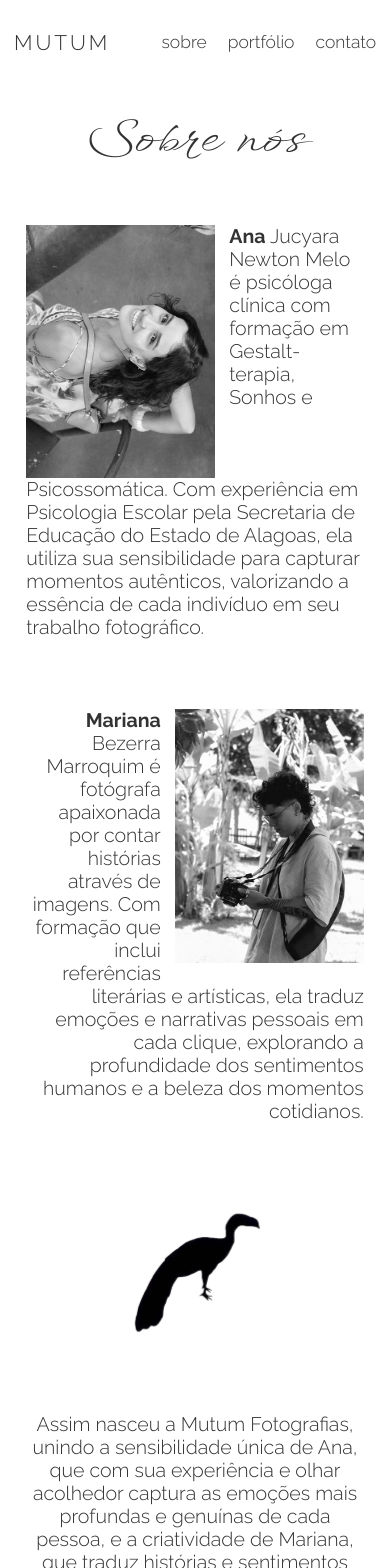
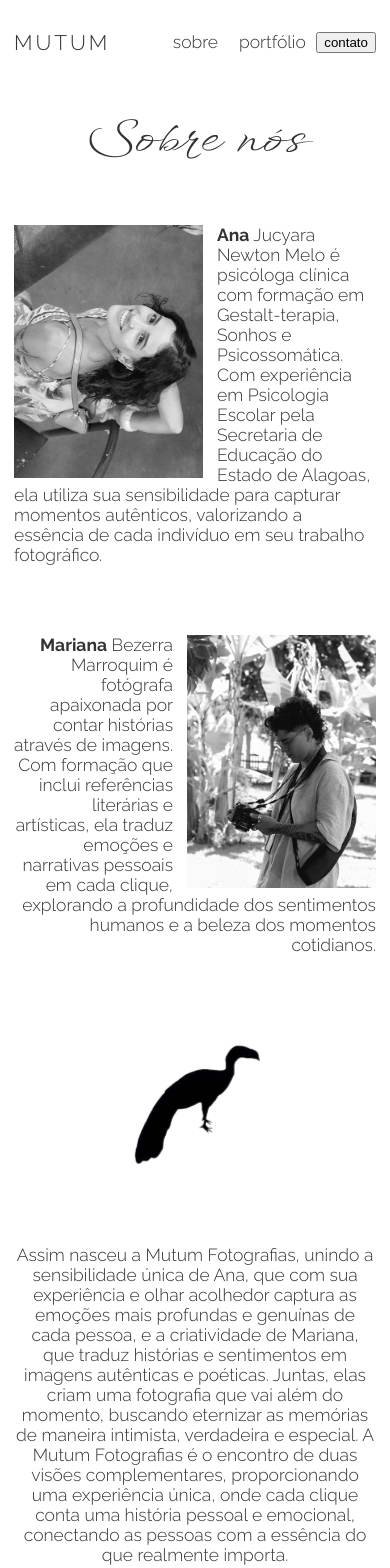
Before and after one commit to MariliaNewton/mutum, a React (Vite) app: page /sobre in a window 390 px wide. Shown: the top 1568 px of the page. Built offline with nearby package versions, Linux system fonts and the light colour scheme.

Commit message:
change function scroll to contact

```diff
--- a/src/components/Header.jsx
+++ b/src/components/Header.jsx
@@ -46,6 +46,13 @@ export default function Header({
     };
   }, []);
 
+  function scrollToFooter() {
+    const footer = document.getElementById("footer");
+    if (footer) {
+      footer.scrollIntoView({ behavior: "smooth" });
+    }
+  }
+
   return (
     <motion.header style={{ color, backgroundColor: headerBackgroundColor }}>
       <nav className="header-nav">
@@ -92,7 +99,8 @@ export default function Header({
             </AnimatePresence>
           </motion.li>
           <motion.li initial="rest" whileHover="hover" animate="rest">
-            <a href="#footer">contato</a>
+            <button onClick={scrollToFooter}>contato</button>
+            {/* <a href="#footer">contato</a> */}
             <motion.div
               variants={linkVariants}
               style={{ borderColor: color }}
--- a/src/components/InstagramPreview.jsx
+++ b/src/components/InstagramPreview.jsx
@@ -1,5 +1,6 @@
 import { motion, useInView } from "motion/react";
 import { useRef } from "react";
+import { useOutletContext } from "react-router-dom";
 
 const imageNames = Array.from(
   { length: 19 },
@@ -8,13 +9,14 @@ const imageNames = Array.from(
 
 export default function InstagramPreview() {
   const ref = useRef(null);
-  const isInView = useInView(ref, { once: true });
+  const { isMobile } = useOutletContext();
+  const isInView = useInView(ref, { once: false });
   return (
     <section className="instagram-section">
       <motion.h1
         variants={{
           hidden: {
-            y: "200%",
+            y: isMobile ? "90%" : "200%",
             opacity: 0,
             transition: {
               duration: 0.5,
--- a/src/index.css
+++ b/src/index.css
@@ -277,6 +277,7 @@ header {
   height: 100%;
   width: 100%;
   object-fit: cover;
+  will-change: transform;
 }
 
 /* PORTFOLIO */
@@ -617,9 +618,6 @@ footer {
 }
 
 .footer-whatsapp {
-  display: flex;
-  align-items: center;
-  gap: 0.4rem;
   position: relative;
 }
 .footer-whatsapp img {
@@ -1147,7 +1145,7 @@ footer {
 
   /* HEADER */
   .header-nav {
-    padding: 0rem 1rem;
+    min-height: 10svh;
   }
   .header-nav-links {
     gap: 0.625rem;
@@ -1297,6 +1295,7 @@ footer {
   }
   .footer-left span {
     font-size: 2.75rem;
+    margin-right: 1.1rem;
   }
   .footer-left h1 {
     font-size: 3rem;
@@ -1312,14 +1311,14 @@ footer {
 
 @media (max-width: 480px), (max-device-width: 480px) {
   /* HADER */
+  .header-nav {
+    padding: 0rem 1rem;
+  }
   .header-logo a {
     font-size: 1.5rem;
   }
   .header-nav-links {
     gap: 0;
-  }
-  .header-nav {
-    min-height: 10dvh;
   }
   .hero-text > h1 > span:nth-child(2) {
     margin-right: -1rem;
@@ -1342,6 +1341,14 @@ footer {
   /* PORTFOLIO SECTION */
   .portfolio-cover-img {
     max-height: 20vh;
+  }
+
+  .portfolio-container {
+    padding: 0 1rem;
+  }
+
+  .portfolio-container > .portfolio-item {
+    gap: 1rem;
   }
 
   /* TESTIMONIALS SECTION */
@@ -1420,12 +1427,22 @@ footer {
 
   /* ABOUT */
 
+  .about-section {
+    padding-right: 1rem;
+    padding-left: 1rem;
+  }
+
   .about-section > h1 {
     margin-right: -1rem;
     padding-right: 1rem;
   }
   .about-container > img {
     height: 150px;
+  }
+
+  .photographer-container > div > p,
+  .about-container > p {
+    font-size: 1.25rem;
   }
 
   /* NOT FOUND */
--- a/src/pages/About.jsx
+++ b/src/pages/About.jsx
@@ -5,8 +5,8 @@ import { useOutletContext } from "react-router-dom";
 export default function About() {
   const imgRef = useRef(null);
   const textRef = useRef(null);
-  const isImgInView = useInView(imgRef, { amount: 0.3, once: true });
-  const isTextInView = useInView(textRef, { amount: 0.3, once: true });
+  const isImgInView = useInView(imgRef, { amount: 0.2, once: true });
+  const isTextInView = useInView(textRef, { amount: 0.2, once: true });
   const { isMobile } = useOutletContext();
   const { loading } = useOutletContext();
 
```
